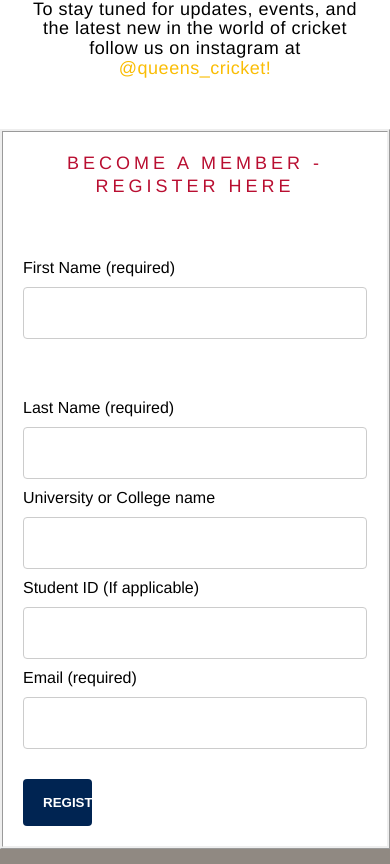
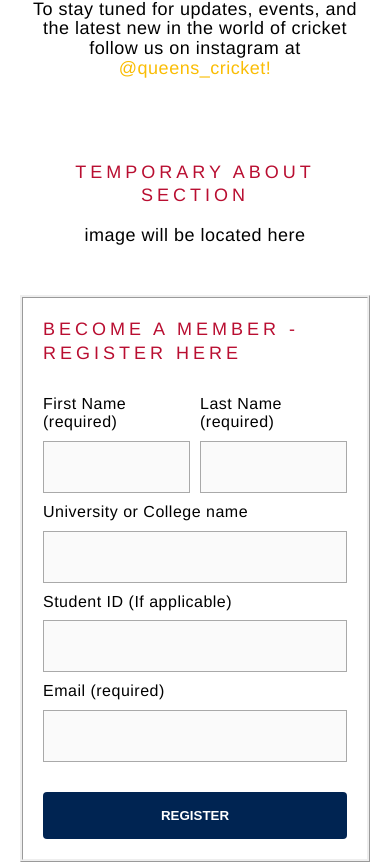
Before and after one commit to Tanksis/qweb_cricket, a React (Vite) app: page / in a window 390 px wide. Shown: the part 1257-2121 px from the top of the page. Built offline with nearby package versions, Linux system fonts and the light colour scheme.

Commit message:
merged alans code to main, fixed phone compatability, removed redundant css

```diff
--- a/src/App.css
+++ b/src/App.css
@@ -27,3 +27,14 @@ p {
 * {
   box-sizing: border-box;
 }
+
+
+label {
+  font-family: "Helvetica Neue", "Arial", "sans-serif";
+  font-weight: 200;
+  font-style: normal;
+  font-size: 16px;
+  letter-spacing: .5px;
+  line-height: 1.1em;
+  color: #000;
+}
--- a/src/components/InputForm/InputForm.css
+++ b/src/components/InputForm/InputForm.css
@@ -1,7 +1,7 @@
   /* Form layout */
   .contact-form form {
-    display: flex;
-    flex-direction: column;
+    display: grid;
+    flex-direction: row;
   }
 
   /* Input field styling */
@@ -12,9 +12,9 @@
     padding: 16px; /* Larger input fields for better readability */
     margin: 10px 0;
     box-sizing: border-box;
-    border: 1px solid #ccc;
-    border-radius: 4px;
+    border: 1px solid #a9a9a9;
     font-size: 1rem;
+    background-color: #fafafa;
   }
 
   /* Textarea specific styles */
@@ -40,8 +40,8 @@
   /* Name input layout */
   .name-inputs {
     display: flex;
-    justify-content: space-between;
-    gap: 20px; /* Space between first name and last name fields */
+    flex-direction: row;
+    column-gap: 10px;
   }
 
   .name-inputs .first-name,
@@ -49,3 +49,9 @@
     flex: 1; /* Equal width for both fields */
     margin-top: 30px; /* Space below 'Name' label */
   }
+
+  @media (max-width: 600px) {
+    button {
+      width: 100%; /* Full width on small screens */
+    }
+  }
--- a/src/components/InputForm/InputForm.jsx
+++ b/src/components/InputForm/InputForm.jsx
@@ -60,7 +60,6 @@ function InputForm() {
     return (
         <div className="contact-form">
             <form onSubmit={sendEmail}>
-                <label>Name (required)</label>
                 <div className="name-inputs">
                     <div className="first-name">
                         <label>First Name (required)</label>
--- a/src/components/MemberForm/MemberForm.css
+++ b/src/components/MemberForm/MemberForm.css
@@ -1,55 +1,7 @@
- /* Form layout */
- .member-form form {
-    display: flex;
-    flex-direction: column;
-    padding: 20px;
-    border-style: ridge;
-  }
 
-  /* Input field styling */
-  input[type="text"],
-  input[type="email"],
-  textarea {
-    width: 100%;
-    padding: 16px; /* Larger input fields for better readability */
-    margin: 10px 0;
-    box-sizing: border-box;
-    border: 1px solid #ccc;
-    border-radius: 4px;
-    font-size: 1rem;
-  }
-
-  /* Button styling */
-  button {
-    background-color: #002452;
-    color: white;
-    padding: 16px 20px;
-    border: none;
-    border-radius: 4px;
-    cursor: pointer;
-    text-transform: uppercase;
-    font-weight: bold;
-    margin-top: 20px; /* Space above button */
-    width: 20%; /* Full width for default button */
-  }
-
-  /* Name input layout */
-  .name-inputs {
-    display: flex;
-    justify-content: space-between;
-    gap: 20px; /* Space between first name and last name fields */
-  }
-
-  .name-inputs .first-name,
-  .name-inputs .last-name {
-    flex: 1; /* Equal width for both fields */
-    margin-top: 30px; /* Space below 'Name' label */
-  }
-
-  .member-header {
-    color: #B90E31;
-    font-family: 'Manuale';
-    font-size: 35px;
-    text-align: center;
-    margin-bottom: 30px;
-  }
+.member-form form {
+  display: flex;
+  flex-direction: column;
+  padding: 20px;
+  border-style: ridge;
+}
--- a/src/pages/Contact/Contact.jsx
+++ b/src/pages/Contact/Contact.jsx
@@ -4,6 +4,12 @@ import { Link } from 'react-router-dom';
 import InputForm from '../../components/InputForm/InputForm';
 
 function Contact() {
+    const fields = [
+        { name: 'name', label: 'First Name', type: 'text' },
+        { name: 'lastName', label: 'Last Name', type: 'text' },
+        { name: 'email', label: 'Email', type: 'email' },
+        { name: 'message', label: 'Message', type: 'text' },
+      ];
 
     return (
         <div className="contact-page-container">
--- a/src/pages/Home/Home.css
+++ b/src/pages/Home/Home.css
@@ -53,6 +53,19 @@
     margin: 20px auto;
 }
 
+.reg-box {
+    display:flex;
+   flex-direction: row;
+    justify-content: space-between;
+    padding: 0 20px;
+    padding-bottom: 10px;
+    margin: 0 auto;
+}
+
+.reg-box > * {
+    margin-bottom: 10px; /* Add space between items on mobile */
+}
+
 @media (max-width: 600px) {
     .title {
         font-size: 32px;
@@ -61,4 +74,11 @@
     .intro {
         font-size: 16px;
     }
+
+    .reg-box {
+        flex-direction: column; /* Arrange items horizontally on larger screens */
+        justify-content: center;
+
+    }
+
 }
--- a/src/pages/Home/Home.jsx
+++ b/src/pages/Home/Home.jsx
@@ -1,6 +1,6 @@
-import './Home.css'
-import AboutSection from '../../components/AboutSection/AboutSection'
-import MemberForm from '../../components/MemberForm/MemberForm';
+import "./Home.css";
+import AboutSection from "../../components/AboutSection/AboutSection";
+import MemberForm from "../../components/MemberForm/MemberForm";
 
 function Home() {
   const title = "About Us";
@@ -32,7 +32,11 @@ function Home() {
         </div>
       </div>
       <AboutSection title={title} content={content} />
-      <MemberForm />
+      <div className="reg-box">
+        <AboutSection title={'temporary about section'} content={[{text:'image will be located here'}]} />
+        <MemberForm />
+      </div>
+
     </>
   );
 }
```
